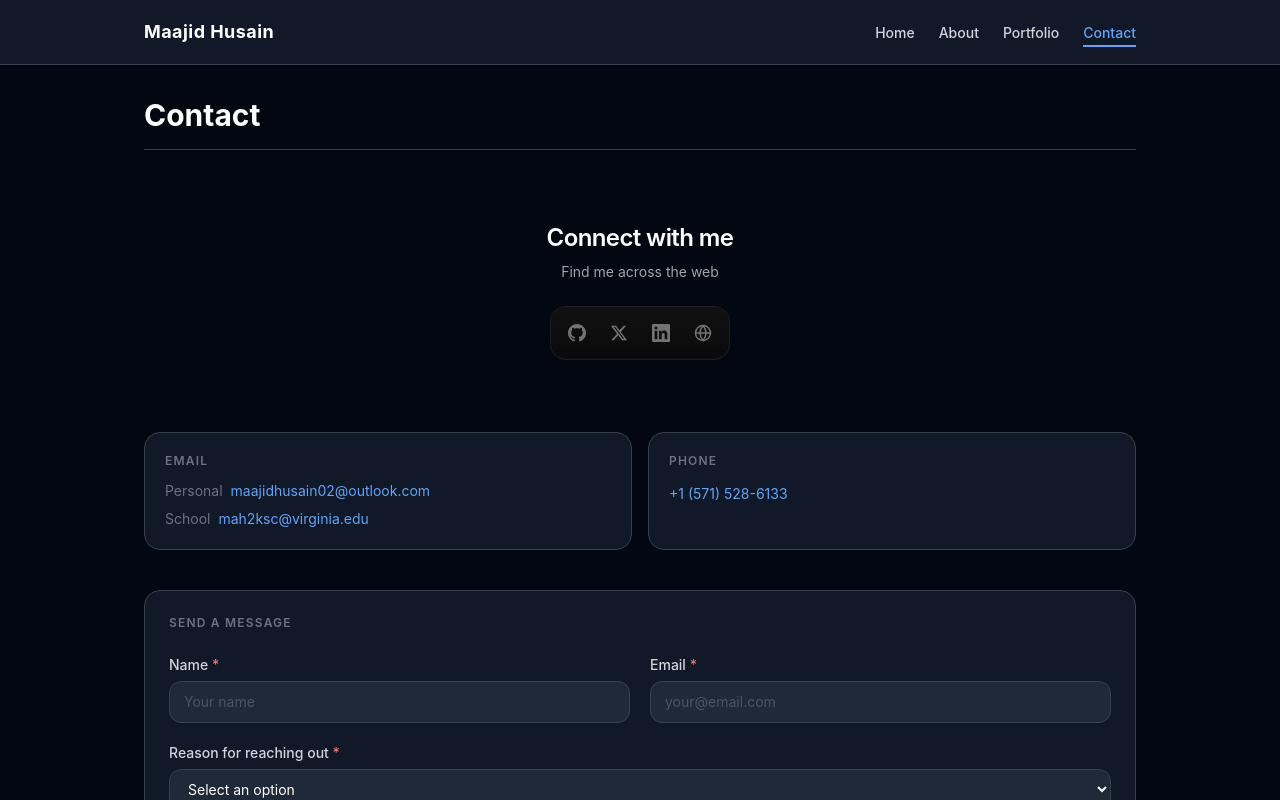
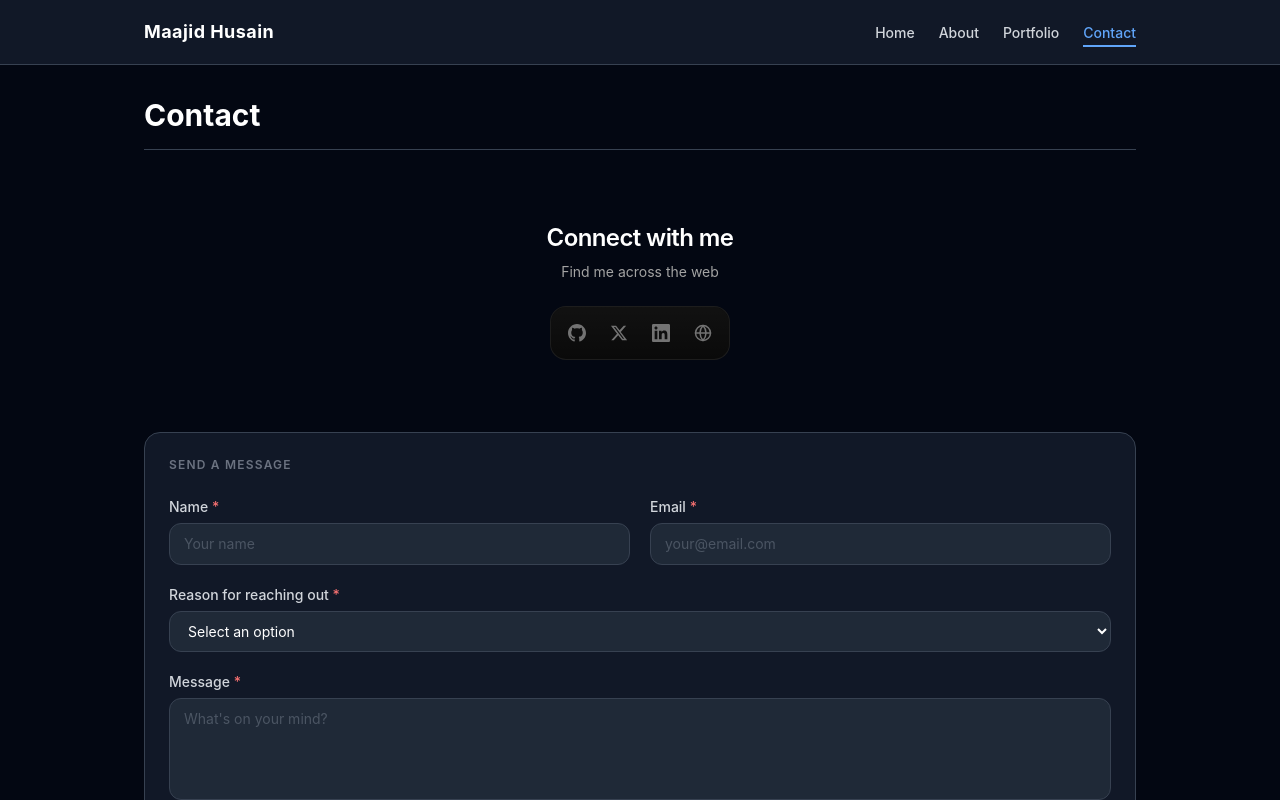
Before and after one commit to maajidhusain/maajidhusain.github.io, a Next.js app: page /contact in a window 1280 px wide. Shown: the top 800 px of the page. Built offline with nearby package versions, Linux system fonts and the light colour scheme.

Commit message:
updated landing page

```diff
--- a/app/contact/page.tsx
+++ b/app/contact/page.tsx
@@ -47,32 +47,7 @@ export default function Contact() {
         <SocialIcons />
       </div>
 
-      {/* Direct contact */}
-      <div className="grid grid-cols-1 sm:grid-cols-2 gap-4">
-        <div className="bg-gray-900 border border-gray-700 rounded-2xl p-5">
-          <p className="text-xs font-semibold text-gray-500 uppercase tracking-widest mb-3">Email</p>
-          <ul className="space-y-2 text-sm">
-            <li className="flex items-center gap-2">
-              <span className="text-gray-500">Personal</span>
-              <a href="mailto:maajidhusain02@outlook.com" className="text-blue-400 hover:text-blue-300 transition-colors truncate">
-                maajidhusain02@outlook.com
-              </a>
-            </li>
-            <li className="flex items-center gap-2">
-              <span className="text-gray-500">School</span>
-              <a href="mailto:mah2ksc@virginia.edu" className="text-blue-400 hover:text-blue-300 transition-colors truncate">
-                mah2ksc@virginia.edu
-              </a>
-            </li>
-          </ul>
-        </div>
-        <div className="bg-gray-900 border border-gray-700 rounded-2xl p-5">
-          <p className="text-xs font-semibold text-gray-500 uppercase tracking-widest mb-3">Phone</p>
-          <a href="tel:5715286133" className="text-blue-400 hover:text-blue-300 transition-colors text-sm">
-            +1 (571) 528-6133
-          </a>
-        </div>
-      </div>
+
 
       {/* Contact form */}
       <div className="bg-gray-900 border border-gray-700 rounded-2xl p-6">
--- a/app/page.tsx
+++ b/app/page.tsx
@@ -17,22 +17,15 @@ export default function Home() {
         </div>
         <div className="text-center sm:text-left">
           <h1 className="text-4xl font-bold text-white mb-2">Maajid Husain</h1>
-          <p className="text-blue-400 text-lg font-medium">Data Driven Student and Leader</p>
-          <p className="text-gray-400 text-sm mt-1">Leesburg, VA &bull; University of Virginia</p>
+          <p className="text-blue-400 text-lg font-medium">Data Driven AI Dev and Builder</p>
+          <p className="text-gray-400 text-sm mt-1">Leesburg, VA &bull; University of Virginia &bull; Capital One</p>
         </div>
       </div>
 
       <div className="bg-gray-900 border border-gray-700 rounded-xl p-6 max-w-2xl w-full text-center">
         <p className="text-gray-200 text-lg leading-relaxed">Hey!</p>
         <p className="text-gray-200 mt-4 leading-relaxed">
-          My name is Maajid Husain. I am currently a third-year student at the University of Virginia with a major in Applied Statistics with a concentration in Finance and Business, and a second major in Computer Science. As a student immersed in technical studies, I have developed my skills in problem solving with the ability to apply my learned knowledge to help in solving modern day problems.
-        </p>
-      </div>
-
-      <div className="bg-gray-900 border border-gray-700 rounded-xl p-6 max-w-2xl w-full">
-        <h2 className="text-xl font-semibold text-white mb-4 text-center">About Me</h2>
-        <p className="text-gray-300 leading-relaxed text-center">
-          Hello. I am Maajid Husain, a third year at the University of Virginia majoring in Applied Statistics with a concentration in Finance and Business, and a second major in Computer Science. This is a webpage where I tell you about myself, and show my aspirations and goals through my sample projects, my extracurricular ambitions, and my participation in UVA&apos;s clubs. I hope you find what I do interesting, and if you have any further questions feel free to reach out to me from my contact information on this page.
+          Currently a Business Analyst at Capital One. Graduated from the University of Virginia in 2024 with a double major in Applied Statistics and Computer Science. I have a passion for building projects that combine data, AI, and software development to solve real-world problems. I am always looking for new opportunities to learn and grow, so feel free to reach out if you want to connect or collaborate on a project!
         </p>
       </div>
 
```
